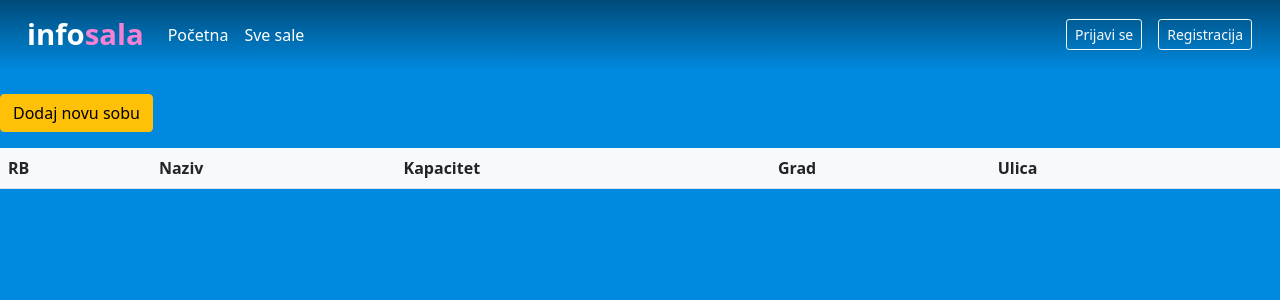
After one commit to ivonamilankovic/room-reservation, a Symfony app: template templates/admin/room/all.html.twig in a window 1280 px wide. The commit adds this page. Shown: the top 300 px of the page. Run offline with Twig, Linux system fonts and the light colour scheme; the template is opened without the code that fills it, so the values that code supplies are empty; some libraries are stand-ins or nearby versions.

Commit message:
styles, admin all roms listing, reservation of rooms form

```diff
--- a/templates/admin/home.html.twig
+++ b/templates/admin/home.html.twig
@@ -4,10 +4,10 @@
 
 {% block body %}
 
-<div class="container mx-auto">
+<div class="container mx-auto ">
     <h1>hi admin</h1>
 
-    <a href="{{ path('admin_insert_room') }}" class="btn btn-primary w-50 my-3" type="button">Dodaj novu sobu</a>
+    <a href="{{ path('admin_showall_room') }}" class="btn btn-light w-50 my-3" type="button">Sve sobe</a>
 
 </div>
 
--- /dev/null
+++ b/templates/admin/room/all.html.twig
@@ -0,0 +1,33 @@
+{% extends 'base.html.twig' %}
+
+{% block title %}Sve sobe - Admin{% endblock %}
+
+{% block body %}
+
+
+    <a href="{{ path('admin_insert_room') }}" class="btn btn-warning mb-3">Dodaj novu sobu</a>
+
+    <table class="table table-hover bg-light">
+        <tr>
+            <th>RB</th>
+            <th>Naziv</th>
+            <th>Kapacitet</th>
+            <th>Grad</th>
+            <th>Ulica</th>
+            <th></th>
+        </tr>
+    {% set counter = 1 %}
+    {% for room in rooms %}
+        <tr>
+            <td>{{ counter }}</td>
+            <td>{{ room.name }}</td>
+            <td>{{ room.seatNumber }}</td>
+            <td>{{ room.city }}</td>
+            <td>{{ room.street }}</td>
+            <td><a href="{{ path('admin_edit_room', { 'id': room.id}) }}">Izmeni</a> <a href="">Izbrisi</a></td>
+        </tr>
+        {% set counter = counter + 1 %}
+    {% endfor %}
+    </table>
+
+{% endblock %}
--- a/templates/admin/room/edit.html.twig
+++ b/templates/admin/room/edit.html.twig
@@ -1,9 +1,9 @@
 {% extends 'base.html.twig' %}
 
-{% block title %}Edit room{% endblock %}
+{% block title %}Izmeni sobu - Admin{% endblock %}
 
 {% block body %}
-    <div class="w-50 mx-auto mt-5">
+    <div class="w-50 mx-auto mt-5 p-4 border rounded bg-white">
         <h1>Izmeni salu</h1>
         <br>
         {{ include('admin/room/_form.html.twig',{
--- a/templates/admin/room/new.html.twig
+++ b/templates/admin/room/new.html.twig
@@ -1,9 +1,9 @@
 {% extends 'base.html.twig' %}
 
-{% block title %}New room{% endblock %}
+{% block title %}Nova soba - Admin{% endblock %}
 
 {% block body %}
-    <div class="w-50 mx-auto mt-5">
+    <div class="w-50 mx-auto mt-5 p-4 border rounded bg-white">
         <h1>Dodaj novu salu</h1>
         <br>
         {{ include('admin/room/_form.html.twig',{
--- a/templates/base.html.twig
+++ b/templates/base.html.twig
@@ -15,21 +15,21 @@
             {{ encore_entry_script_tags('app') }}
         {% endblock %}
     </head>
-    <body style="background-color: #e8e8e8">
-        <nav class="navbar navbar-expand-lg navbar-dark sticky-top {{ app.session.flashBag.peek('success')|length > 0 ? '' : 'mb-4' }}" style="background-color: #3d8bfd;">
+    <body style="background-color: #0089DE">
+        <nav class="navbar navbar-expand-lg navbar-dark sticky-top {{ app.session.flashBag.peek('success')|length > 0 ? '' : 'mb-4' }}" style="background-image: linear-gradient(to top,#0089DE, #004B7A); ">
             <div class="container-fluid">
                 <a class="navbar-brand" href="{{ path('app_home') }}" style="padding-left: 15px; font-weight: bold; font-size: 22pt;">info<span style="color: #F482D4">sala</span></a>
                 <div class="collapse navbar-collapse" id="navbarSupportedContent">
                     <ul class="navbar-nav me-auto mb-2 mb-lg-0">
                         <li class="nav-item">
-                            <a class="nav-link" aria-current="page" href="{{ path('app_home') }}">Početna</a>
+                            <a class="nav-link" aria-current="page" href="{{ path('app_home') }}" style="color: white">Početna</a>
                         </li>
                         <li class="nav-item">
-                            <a class="nav-link" href="{{ path('app_showall_room') }}">Sve sobe</a>
+                            <a class="nav-link" href="{{ path('app_showall_room') }}" style="color: white">Sve sale</a>
                         </li>
                         {% if is_granted('ROLE_ADMIN') %}
                             <li class="nav-item">
-                                <a class="nav-link" href="{{ path('admin_home') }}">Admin</a>
+                                <a class="nav-link" href="{{ path('admin_home') }}" style="color: white">Admin</a>
                             </li>
                         {% endif %}
                     </ul>
@@ -39,7 +39,7 @@
                                     id="user-dropdown"
                                     data-bs-toggle="dropdown"
                                     aria-expanded="false"
-                                    style="text-decoration: none;">
+                                    style="text-decoration: none">
                                 <img src="{{ app.user.avatar }}" alt="{{ app.user.fullName }} Avatar">
                             </a>
                             <ul class="dropdown-menu dropdown-menu-end" aria-labelledby="user-dropdown">
@@ -49,8 +49,8 @@
                             </ul>
                         </div>
                     {% else %}
-                        <a href="{{ path('app_login') }}" class="btn btn-sm me-3" type="button" >Prijavi se</a>
-                        <a href="{{ path('app_signup')}}" class="btn btn-sm me-3" type="button" >Registracija</a>
+                        <a href="{{ path('app_login') }}" class="btn btn-sm btn-outline-light me-3" type="button" >Prijavi se</a>
+                        <a href="{{ path('app_signup')}}" class="btn btn-sm btn-outline-light me-3" type="button" >Registracija</a>
                     {% endif %}
                 </div>
             </div>
--- a/templates/profile/changePassword.html.twig
+++ b/templates/profile/changePassword.html.twig
@@ -4,7 +4,7 @@
 
 {% block body %}
 
-    <div class="w-50 mx-auto my-5">
+    <div class="w-50 mx-auto my-5 p-4 border rounded bg-white">
         <h1>Promena lozinke</h1>
         <br>
         {{ form_start(form) }}
--- a/templates/profile/userProfile.html.twig
+++ b/templates/profile/userProfile.html.twig
@@ -4,7 +4,7 @@
 
 {% block body %}
 
-    <div class="w-50 mx-auto my-5">
+    <div class="w-50 mx-auto my-5 p-4 border rounded bg-white">
         <h1>Tvoji podaci</h1>
         <br>
         {{ form_start(form) }}
--- a/templates/room/showAll.html.twig
+++ b/templates/room/showAll.html.twig
@@ -1,6 +1,6 @@
 {% extends 'base.html.twig' %}
 
-{% block title %}Sve sobe{% endblock %}
+{% block title %}Sve sale za sastanke{% endblock %}
 
 {% block body %}
 
@@ -9,7 +9,7 @@
     {% for room in rooms %}
 
         <div class="card w-50 mx-auto my-5 shadow">
-            <div class="card-header ps-4">Soba #{{ counter }}</div>
+            <div class="card-header ps-4">Sala #{{ counter }}</div>
             <div class="card-body mx-5 px-5 pb-4">
                 <h3 class="card-title">{{ room.name }}</h3>
                 <br>
--- a/templates/security/login.html.twig
+++ b/templates/security/login.html.twig
@@ -4,7 +4,7 @@
 
 {% block body %}
 
-    <form method="post" class="w-50 mx-auto mt-5">
+    <form method="post" class="w-50 mx-auto mt-5 p-4 border rounded bg-white">
         <h2>Prijava</h2>
         <br>
 
--- a/templates/security/signup.html.twig
+++ b/templates/security/signup.html.twig
@@ -4,7 +4,7 @@
 
 {% block body %}
 
-    <div class="w-50 mx-auto mt-5">
+    <div class="w-50 mx-auto mt-5 p-4 border rounded bg-white ">
         <h2>Registracija</h2>
         <br>
 
```
Also changed, not shown: src/Controller/AdminController.php (+24 -5 lines), src/Controller/RoomController.php (+29 -2 lines), src/Form/MeetingFormType.php (added, +40 -0 lines), templates/room/showOne.html.twig (+17 -1 lines).
